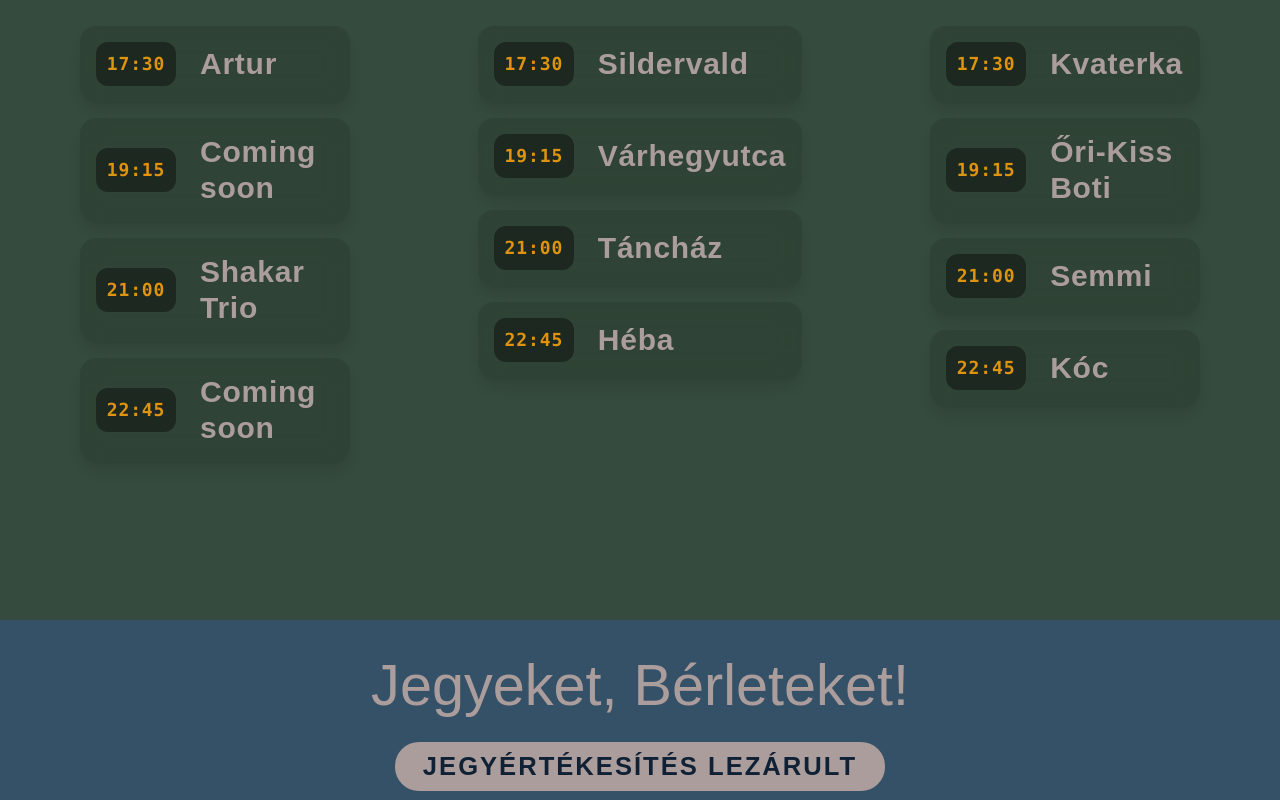
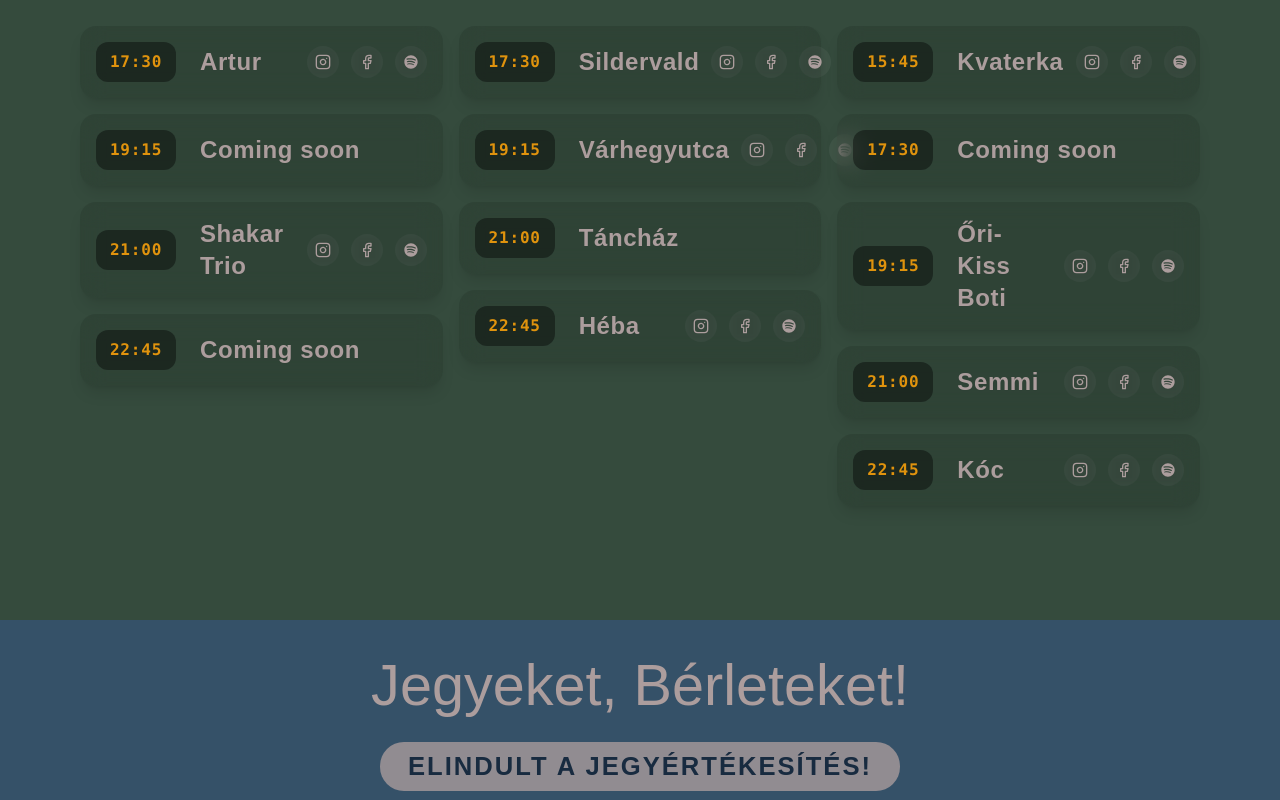
Before and after one commit to vilagombafeszt/vilagombafeszt.github.io, a Next.js app: page / in a window 1280 px wide. Shown: the part 980-1780 px from the top of the page. Built offline with nearby package versions, Linux system fonts and the light colour scheme; a web font is replaced by a local one.

Commit message:
update lineup with social media links and improve layout

```diff
--- a/app/globals.css
+++ b/app/globals.css
@@ -182,6 +182,10 @@ a:visited {
   font-size: clamp(32px, 6vw, 72px);
   text-shadow: 0 0 20px rgba(0, 0, 0, 0.85);
   margin: 0;
+}
+#Otthon .hero-date {
+  font-size: clamp(16px, 2.5vw, 32px);
+  text-shadow: 0 0 20px rgba(0, 0, 0, 0.85);
 }
 #Otthon ::selection {
   background-color: var(--color-hero-text);
--- a/components/HeroSection.tsx
+++ b/components/HeroSection.tsx
@@ -3,8 +3,9 @@
 export default function HeroSection() {
   return (
     <div id="Otthon">
-      <div className="title expandIn">
-        viláGomba
+      <div className="flex flex-col items-center gap-2">
+        <div className="title expandIn mb-0">viláGomba</div>
+        <div className="expandIn hero-date text-center font-brand">08.21. - 08.23.</div>
       </div>
     </div>
   );
--- a/components/JegyekSection.tsx
+++ b/components/JegyekSection.tsx
@@ -4,17 +4,25 @@ export default function JegyekSection() {
       <div className="title">Jegyeket, Bérleteket!</div>
 
       <div className="ticket-status">
-        <div className="ticket-badge">JEGYÉRTÉKESÍTÉS LEZÁRULT</div>
+        <div className="ticket-badge animate-pulse">ELINDULT A JEGYÉRTÉKESÍTÉS!</div>
 
-        <h2 className="ticket-subtitle">Köszönjük, hogy velünk voltatok 2025-ben!</h2>
+        <h2 className="ticket-subtitle">Hangolódjatok a 2026-os ViláGombára!</h2>
 
         <p className="ticket-text">
-          Jelenleg nincs aktív jegyértékesítés. A következő ViláGomba Fesztivál időpontjával és
-          jegyinformációkkal kapcsolatban itt, a hivatalos Facebook- és Instagram-oldalunkon
-          jelentkezünk.
+          A 2026-os fesztiválra a jegyértékesítés elkezdődött! Csapjatok le minél hamarabb az Early
+          Bird jegyekre, mert csak korlátozott számban (és ideig) érhetők el. A legfrissebb
+          információkért kövessetek minket a hivatalos Facebook- és Instagram-oldalunkon.
         </p>
 
         <div className="ticket-links">
+          <a
+            href="https://www.tixa.hu/vilagomba-2026"
+            target="_blank"
+            rel="noopener noreferrer"
+            className="ticket-link-btn"
+          >
+            Jegyvásárlás (Tixa)
+          </a>
           <a
             href="https://www.facebook.com/vilagombafeszt"
             target="_blank"
--- a/components/MusorSection.tsx
+++ b/components/MusorSection.tsx
@@ -1,60 +1,187 @@
 const lineupData = {
   friday: [
-    { time: '17:30', artist: 'Artur', instagram: 'https://www.instagram.com/arturmusicofficial/' },
+    {
+      time: '17:30',
+      artist: 'Artur',
+      instagram: 'https://www.instagram.com/arturmusicofficial/',
+      facebook: 'https://www.facebook.com/arturmusicofficial/',
+      spotify: 'https://open.spotify.com/artist/5zjlRer0EwBcz3uRO3ozed',
+    },
     { time: '19:15', artist: 'Coming soon' },
-    { time: '21:00', artist: 'Shakar Trio', instagram: 'https://www.instagram.com/shakartrio/' },
+    {
+      time: '21:00',
+      artist: 'Shakar Trio',
+      instagram: 'https://www.instagram.com/shakartrio/',
+      facebook: 'https://www.facebook.com/shakartrio/',
+      spotify: 'https://open.spotify.com/artist/4uxMwBfvrUNDuhgWsWUZ6Z',
+    },
     { time: '22:45', artist: 'Coming soon' },
   ],
   saturday: [
-    { time: '17:30', artist: 'Sildervald', instagram: 'https://www.instagram.com/sildervald/' },
-    { time: '19:15', artist: 'Várhegyutca', instagram: 'https://www.instagram.com/varhegyutca/' },
+    {
+      time: '17:30',
+      artist: 'Sildervald',
+      instagram: 'https://www.instagram.com/sildervald/',
+      facebook: 'https://www.facebook.com/sildervald/',
+      spotify: 'https://open.spotify.com/artist/0PV2CgdfRFTa1VPzm85YpH',
+    },
+    {
+      time: '19:15',
+      artist: 'Várhegyutca',
+      instagram: 'https://www.instagram.com/varhegyutca/',
+      facebook: 'https://www.facebook.com/varhegyutca20',
+      spotify: 'https://open.spotify.com/artist/5arfgRXgs0kQH9jQvLchda',
+    },
     { time: '21:00', artist: 'Táncház' },
-    { time: '22:45', artist: 'Héba', instagram: 'https://www.instagram.com/heba_zenekar/' },
+    {
+      time: '22:45',
+      artist: 'Héba',
+      instagram: 'https://www.instagram.com/heba_zenekar/',
+      facebook: 'https://www.facebook.com/hebazenekar/',
+      spotify: 'https://open.spotify.com/artist/2WBZepnDyHGUAfIK4GdnYn',
+    },
   ],
   sunday: [
-    { time: '17:30', artist: 'Kvaterka', instagram: 'https://www.instagram.com/kvaterkaperka/' },
-    { time: '19:15', artist: 'Őri-Kiss Boti', instagram: 'https://www.instagram.com/okboti/' },
-    { time: '21:00', artist: 'Semmi', instagram: 'https://www.instagram.com/semmizenekar' },
-    { time: '22:45', artist: 'Kóc', instagram: 'https://www.instagram.com/koc_band/' },
+    {
+      time: '15:45',
+      artist: 'Kvaterka',
+      instagram: 'https://www.instagram.com/kvaterkaperka/',
+      facebook: 'https://www.facebook.com/kvaterka/',
+      spotify: 'https://open.spotify.com/artist/4saOqPzmr82yEkBYPjHjPH',
+    },
+    { time: '17:30', artist: 'Coming soon' },
+    {
+      time: '19:15',
+      artist: 'Őri-Kiss Boti',
+      instagram: 'https://www.instagram.com/okboti/',
+      facebook: 'https://www.facebook.com/botondorikiss/',
+      spotify: 'https://open.spotify.com/artist/3KDsNtTF0SG4Q7Wi9lIvu7',
+    },
+    {
+      time: '21:00',
+      artist: 'Semmi',
+      instagram: 'https://www.instagram.com/semmizenekar/',
+      facebook: 'https://www.facebook.com/semmizenekar/',
+      spotify: 'https://open.spotify.com/artist/4zIEONFFlYdvj8DhUvbFVk',
+    },
+    {
+      time: '22:45',
+      artist: 'Kóc',
+      instagram: 'https://www.instagram.com/koc_band/',
+      facebook: 'https://www.facebook.com/Koczenekar/',
+      spotify: 'https://open.spotify.com/artist/2VJp10XXnDl8OPf5iABe4p',
+    },
   ],
 };
 
-function LineupList({ items }: { items: { time: string; artist: string; instagram?: string }[] }) {
+const InstagramIcon = ({ className }: { className?: string }) => (
+  <svg
+    className={className}
+    viewBox="0 0 24 24"
+    fill="none"
+    stroke="currentColor"
+    strokeWidth="2"
+    strokeLinecap="round"
+    strokeLinejoin="round"
+  >
+    <rect x="2" y="2" width="20" height="20" rx="5" ry="5"></rect>
+    <path d="M16 11.37A4 4 0 1 1 12.63 8 4 4 0 0 1 16 11.37z"></path>
+    <line x1="17.5" y1="6.5" x2="17.51" y2="6.5"></line>
+  </svg>
+);
+
+const FacebookIcon = ({ className }: { className?: string }) => (
+  <svg
+    className={className}
+    viewBox="0 0 24 24"
+    fill="none"
+    stroke="currentColor"
+    strokeWidth="2"
+    strokeLinecap="round"
+    strokeLinejoin="round"
+  >
+    <path d="M18 2h-3a5 5 0 0 0-5 5v3H7v4h3v8h4v-8h3l1-4h-4V7a1 1 0 0 1 1-1h3z"></path>
+  </svg>
+);
+
+const SpotifyIcon = ({ className }: { className?: string }) => (
+  <svg className={className} viewBox="0 0 24 24" fill="currentColor">
+    <path d="M12 2C6.477 2 2 6.477 2 12c0 5.523 4.477 10 10 10 5.523 0 10-4.477 10-10C22 6.477 17.523 2 12 2zm4.586 14.424c-.18.295-.563.387-.857.207-2.35-1.434-5.305-1.76-8.786-.963-.335.077-.67-.133-.746-.467-.077-.334.132-.67.467-.745 3.805-.87 7.076-.496 9.714 1.115.294.18.387.563.208.853zm1.192-3.218c-.226.368-.707.49-1.072.265-2.68-1.644-6.78-2.126-9.965-1.163-.418.125-.853-.113-.978-.53-.126-.418.113-.853.53-.98 3.65-1.1 8.196-.566 11.22 1.294.366.225.49.706.265 1.072zm.12-3.376c-3.215-1.906-8.52-2.08-11.564-1.155-.5.15-1.015-.13-1.168-.63-.153-.5.128-1.014.628-1.168 3.515-1.066 9.38-.865 13.085 1.332.443.262.585.834.323 1.277-.26.442-.832.583-1.275.322z" />
+  </svg>
+);
+
+function LineupList({
+  items,
+}: {
+  items: {
+    time: string;
+    artist: string;
+    instagram?: string;
+    facebook?: string;
+    spotify?: string;
+  }[];
+}) {
   return (
     <div className="relative mb-8 mt-4 flex w-full flex-col gap-3 md:mb-10 md:mt-8 md:gap-4">
-      {items.map((item, index) => {
-        const CardElement = item.instagram ? 'a' : 'div';
-        const linkProps = item.instagram
-          ? { href: item.instagram, target: '_blank', rel: 'noopener noreferrer' }
-          : {};
-
-        return (
-          <CardElement
+      {items.map((item, index) => (
+        <div
           key={index}
-            {...linkProps}
-            className={`hover:border-accent/40 group relative flex items-center gap-6 overflow-hidden rounded-2xl border border-white/5 bg-black/10 p-4 shadow-lg backdrop-blur-md transition-all duration-300 hover:-translate-y-1 hover:bg-black/30 hover:shadow-[0_8px_30px_rgba(172,157,157,0.15)] ${
-              item.instagram ? 'cursor-pointer' : ''
-            }`}
+          className="relative flex flex-row items-center gap-3 rounded-2xl border border-white/5 bg-black/10 p-3 shadow-lg backdrop-blur-md sm:gap-4 sm:p-4 md:gap-6"
         >
-            {/* Subtle hover gradient background */}
-            <div className="from-accent/0 to-accent/5 absolute inset-0 bg-gradient-to-r opacity-0 transition-opacity duration-300 group-hover:opacity-100" />
-
           {/* Time badge */}
-            <div className="relative z-10 flex min-w-[70px] shrink-0 items-center justify-center rounded-xl bg-black/40 py-2 sm:min-w-[80px]">
-              <span className="font-mono text-base font-bold tracking-wider text-amber-500/90 transition-colors group-hover:text-amber-400 sm:text-lg">
+          <div className="relative z-10 flex min-w-[60px] shrink-0 items-center justify-center rounded-xl bg-black/40 py-2 sm:min-w-[80px]">
+            <span className="font-mono text-sm font-bold tracking-wider text-amber-500/90 sm:text-lg xl:text-base 2xl:text-lg">
               {item.time}
             </span>
           </div>
 
-            {/* Artist name */}
-            <div className="relative z-10 flex w-full flex-col">
-              <span className="font-body text-2xl font-bold tracking-wide text-accent drop-shadow-sm transition-all group-hover:text-white md:text-3xl">
+          {/* Artist flex container */}
+          <div className="relative z-10 flex w-full min-w-0 flex-row items-center justify-between gap-2 sm:gap-3">
+            <span className="flex-1 break-words font-body text-lg font-bold leading-tight tracking-wide text-accent drop-shadow-sm sm:text-xl md:text-3xl xl:text-2xl 2xl:text-3xl">
               {item.artist}
             </span>
+
+            {/* Social icons */}
+            {(item.instagram || item.facebook || item.spotify) && (
+              <div className="flex items-center gap-2 sm:gap-3">
+                {item.instagram && (
+                  <a
+                    href={item.instagram}
+                    target="_blank"
+                    rel="noopener noreferrer"
+                    className="flex items-center justify-center rounded-full bg-white/5 p-2 text-white/70 backdrop-blur-sm transition-all hover:scale-110 hover:bg-white/10 hover:text-pink-400"
+                    aria-label={`${item.artist} Instagram`}
+                  >
+                    <InstagramIcon className="h-4 w-4 sm:h-5 sm:w-5 xl:h-4 xl:w-4 2xl:h-5 2xl:w-5" />
+                  </a>
+                )}
+                {item.facebook && (
+                  <a
+                    href={item.facebook}
+                    target="_blank"
+                    rel="noopener noreferrer"
+                    className="flex items-center justify-center rounded-full bg-white/5 p-2 text-white/70 backdrop-blur-sm transition-all hover:scale-110 hover:bg-white/10 hover:text-blue-400"
+                    aria-label={`${item.artist} Facebook`}
+                  >
+                    <FacebookIcon className="h-4 w-4 sm:h-5 sm:w-5 xl:h-4 xl:w-4 2xl:h-5 2xl:w-5" />
+                  </a>
+                )}
+                {item.spotify && (
+                  <a
+                    href={item.spotify}
+                    target="_blank"
+                    rel="noopener noreferrer"
+                    className="flex items-center justify-center rounded-full bg-white/5 p-2 text-white/70 backdrop-blur-sm transition-all hover:scale-110 hover:bg-white/10 hover:text-green-400"
+                    aria-label={`${item.artist} Spotify`}
+                  >
+                    <SpotifyIcon className="h-4 w-4 sm:h-5 sm:w-5 xl:h-4 xl:w-4 2xl:h-5 2xl:w-5" />
+                  </a>
+                )}
               </div>
-          </CardElement>
-        );
-      })}
+            )}
+          </div>
+        </div>
+      ))}
     </div>
   );
 }
@@ -64,22 +191,22 @@ export default function MusorSection() {
     <div className="section" id="musor">
       <div className="title">Műsor</div>
 
-      <div className="mx-auto flex w-full max-w-[1600px] flex-col gap-10 px-4 md:flex-row md:gap-8 lg:gap-16 xl:gap-32">
-        <div className="flex-1">
+      <div className="mx-auto flex w-full max-w-[1600px] flex-col gap-10 px-4 lg:flex-col xl:flex-row xl:gap-4 2xl:gap-24">
+        <div className="min-w-0 flex-1">
           <div className="border-accent/20 mb-2 w-full border-b pb-2 text-center font-brand text-3xl text-accent drop-shadow-md md:mb-6 md:pb-3 md:text-4xl">
             Péntek
           </div>
           <LineupList items={lineupData.friday} />
         </div>
 
-        <div className="flex-1">
+        <div className="min-w-0 flex-1">
           <div className="border-accent/20 mb-2 w-full border-b pb-2 text-center font-brand text-3xl text-accent drop-shadow-md md:mb-6 md:pb-3 md:text-4xl">
             Szombat
           </div>
           <LineupList items={lineupData.saturday} />
         </div>
 
-        <div className="flex-1">
+        <div className="min-w-0 flex-1">
           <div className="border-accent/20 mb-2 w-full border-b pb-2 text-center font-brand text-3xl text-accent drop-shadow-md md:mb-6 md:pb-3 md:text-4xl">
             Vasárnap
           </div>
```
Also changed, not shown: components/EzUgyVoltSection.tsx (+14 -18 lines), 1 other file (tests, documents, lock files or other folders). Lines whose indentation alone changed are shown as unchanged.
